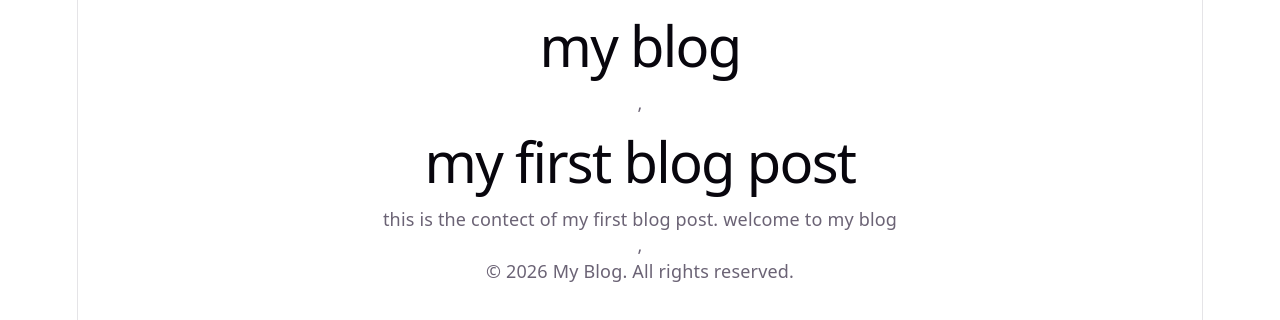
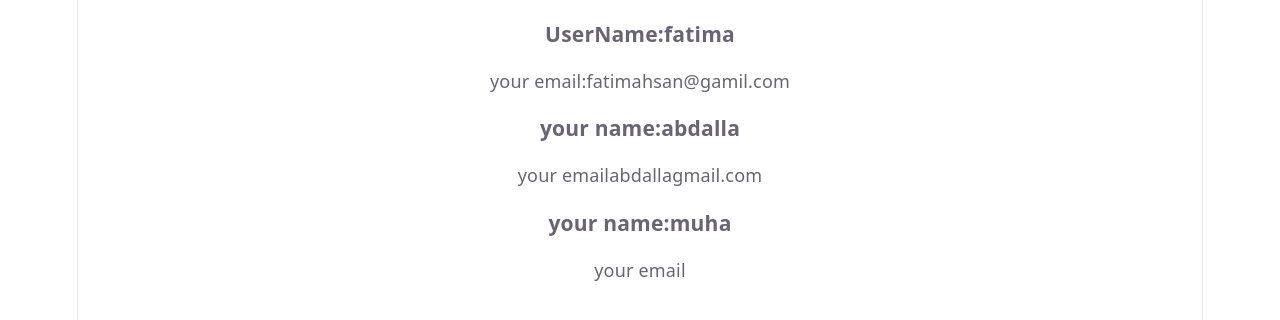
Before and after one commit to fatimahasan774-a11y/React, a React (Vite) app: page / in a window 1280 px wide. Shown: the top 320 px of the page. Built offline with nearby package versions, Linux system fonts and the light colour scheme.

Commit message:
exercise three

```diff
--- a/src/App.jsx
+++ b/src/App.jsx
@@ -1,12 +1,22 @@
 // import{Greeting} from "./Greaating";
 // import UserCard from "./custom"
-import Blog from "./Blog"
+// import Blog from "./Blog"
+// import UserCard from "./custom";
+import UserCard from "./custom"
 function app(){
+const name ="fatima"
+const email = "fatimahsan@gamil.com"
+
+const username = "abdalla"
+ const emails = "abdallagmail.com"
+
+ const nio = "muha"
+ const no = 'email.com'
 
   return(
     // <UserCard/>
     // <Greeting/>
-    <Blog/>
+    <UserCard name ={name} email={email} username={username} emails={emails} nio={nio} no={email.com}/>
   )
 }
 
--- a/src/custom.jsx
+++ b/src/custom.jsx
@@ -1,9 +1,15 @@
-function UserCard (){
+function UserCard (proms){
+    console.log(proms)
 
     return(
     <>
-    <h2>username:fatima hasan mahamoud</h2>
-    <p>email: fatimahasan@gmail.conm</p>
+    <h3>UserName:{proms.name}</h3>
+    <span>your email:{proms.email}</span>
+    <h3>your name:{proms.username}</h3>
+    <span>your email{proms.emails}</span>
+        <h3>your name:{proms.nio}</h3>
+    <span>your email{proms.no}</span>
+
     </>
 
 
```
